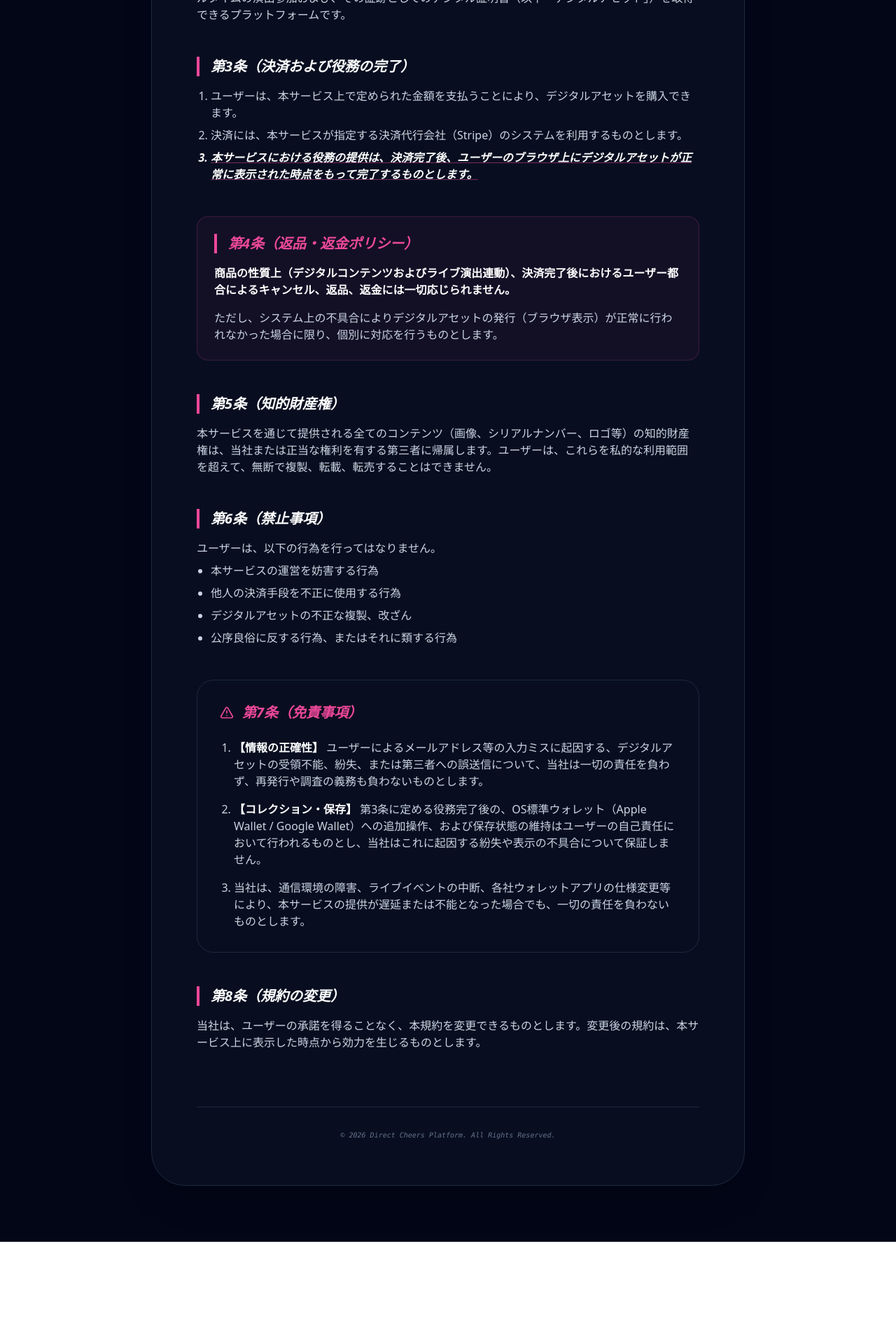
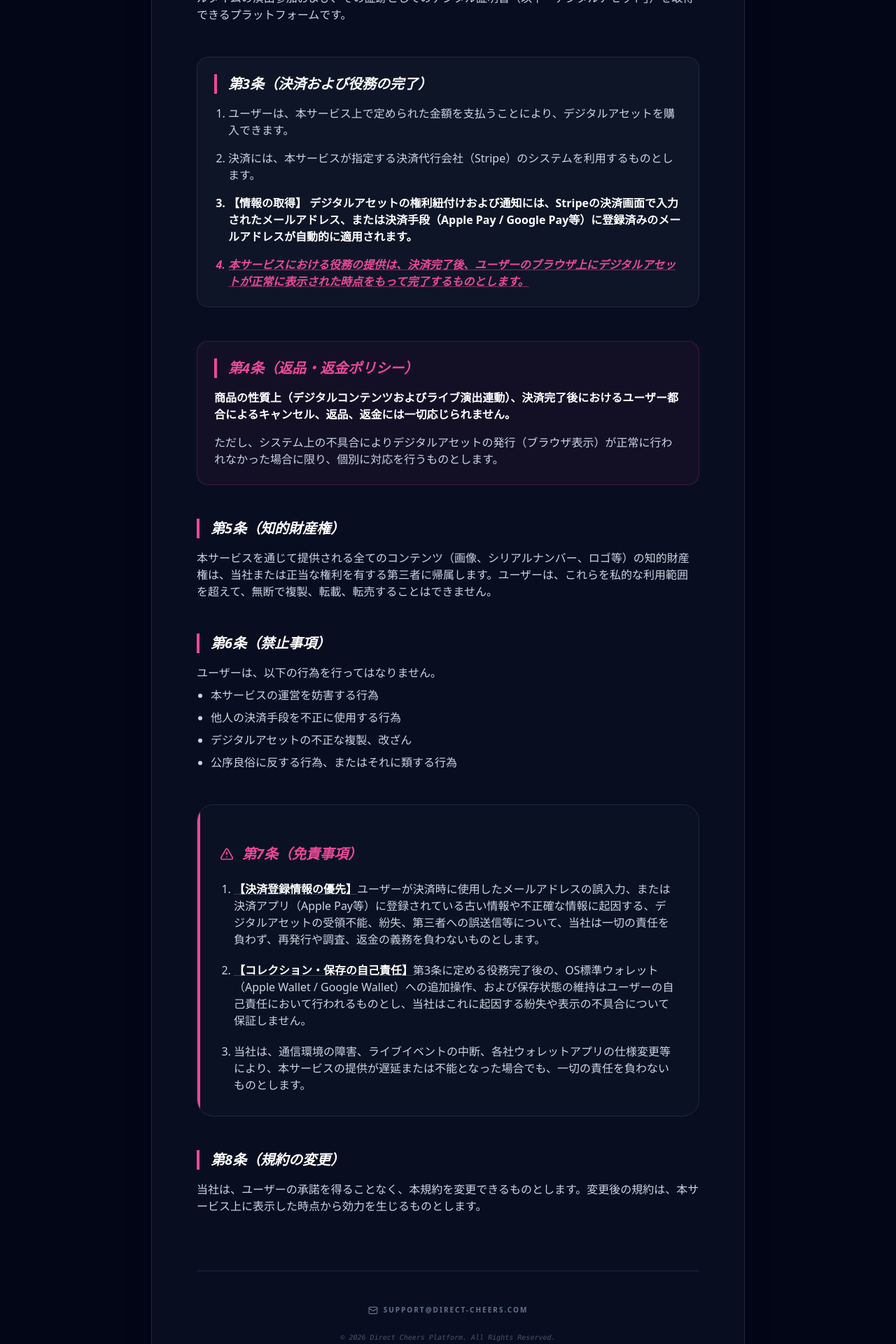
Before and after one commit to spacemindhiro/direct-cheers, a Next.js app: page /terms in a window 1280 px wide. Shown: the part 580-2500 px from the top of the page at 70% size. Before the commit the page ends 2354 px from the top, so only its background shows below. Built offline with nearby package versions, Linux system fonts and the light colour scheme.

Commit message:
terms更新サービスの定義と、入力ミスの免責

```diff
--- a/app/terms/page.tsx
+++ b/app/terms/page.tsx
@@ -1,6 +1,6 @@
 import React from 'react';
 import Link from 'next/link';
-import { ArrowLeft, ShieldCheck, AlertTriangle } from "lucide-react";
+import { ArrowLeft, ShieldCheck, AlertTriangle, Mail } from "lucide-react";
 
 export default function TermsPage() {
   return (
@@ -34,12 +34,15 @@ export default function TermsPage() {
               <p>本サービスは、ライブイベントにおいてアーティストに対し「応援（Cheers!）」を贈ることで、リアルタイムの演出参加および、その証跡としてのデジタル証明書（以下「デジタルアセット」）を取得できるプラットフォームです。</p>
             </section>
 
-            <section>
+            <section className="bg-slate-900/80 p-6 rounded-2xl border border-slate-800">
               <h2 className="text-xl font-bold text-white mb-4 italic border-l-4 border-pink-500 pl-4">第3条（決済および役務の完了）</h2>
-              <ul className="list-decimal ml-5 space-y-2">
+              <ul className="list-decimal ml-5 space-y-4">
                 <li>ユーザーは、本サービス上で定められた金額を支払うことにより、デジタルアセットを購入できます。</li>
                 <li>決済には、本サービスが指定する決済代行会社（Stripe）のシステムを利用するものとします。</li>
-                <li className="text-white font-bold italic underline decoration-pink-500/50">
+                <li className="text-white font-bold">
+                  【情報の取得】 デジタルアセットの権利紐付けおよび通知には、Stripeの決済画面で入力されたメールアドレス、または決済手段（Apple Pay / Google Pay等）に登録済みのメールアドレスが自動的に適用されます。
+                </li>
+                <li className="text-pink-500 font-black italic underline decoration-pink-500/50">
                   本サービスにおける役務の提供は、決済完了後、ユーザーのブラウザ上にデジタルアセットが正常に表示された時点をもって完了するものとします。
                 </li>
               </ul>
@@ -67,17 +70,20 @@ export default function TermsPage() {
               </ul>
             </section>
 
-            <section className="border border-slate-800 p-8 rounded-3xl space-y-6">
+            <section className="border border-slate-800 p-8 rounded-3xl space-y-6 relative overflow-hidden bg-slate-900/30">
+              <div className="absolute top-0 left-0 w-1 h-full bg-pink-500" />
               <div className="flex items-center gap-3 text-pink-500 mb-2">
                 <AlertTriangle size={20} />
                 <h2 className="text-xl font-bold italic uppercase">第7条（免責事項）</h2>
               </div>
-              <ul className="list-decimal ml-5 space-y-4">
+              <ul className="list-decimal ml-5 space-y-5">
                 <li>
-                  <span className="text-white font-bold">【情報の正確性】</span> ユーザーによるメールアドレス等の入力ミスに起因する、デジタルアセットの受領不能、紛失、または第三者への誤送信について、当社は一切の責任を負わず、再発行や調査の義務も負わないものとします。
+                  <span className="text-white font-bold underline decoration-slate-700">【決済登録情報の優先】</span>
+                  ユーザーが決済時に使用したメールアドレスの誤入力、または決済アプリ（Apple Pay等）に登録されている古い情報や不正確な情報に起因する、デジタルアセットの受領不能、紛失、第三者への誤送信等について、当社は一切の責任を負わず、再発行や調査、返金の義務を負わないものとします。
                 </li>
                 <li>
-                  <span className="text-white font-bold">【コレクション・保存】</span> 第3条に定める役務完了後の、OS標準ウォレット（Apple Wallet / Google Wallet）への追加操作、および保存状態の維持はユーザーの自己責任において行われるものとし、当社はこれに起因する紛失や表示の不具合について保証しません。
+                  <span className="text-white font-bold underline decoration-slate-700">【コレクション・保存の自己責任】</span>
+                  第3条に定める役務完了後の、OS標準ウォレット（Apple Wallet / Google Wallet）への追加操作、および保存状態の維持はユーザーの自己責任において行われるものとし、当社はこれに起因する紛失や表示の不具合について保証しません。
                 </li>
                 <li>
                   当社は、通信環境の障害、ライブイベントの中断、各社ウォレットアプリの仕様変更等により、本サービスの提供が遅延または不能となった場合でも、一切の責任を負わないものとします。
@@ -92,8 +98,14 @@ export default function TermsPage() {
 
           </div>
 
-          <div className="mt-20 pt-8 border-t border-slate-800 text-center text-slate-500 text-[10px] font-mono italic">
-            © 2026 Direct Cheers Platform. All Rights Reserved.
+          <div className="mt-20 pt-12 border-t border-slate-800 flex flex-col items-center gap-6">
+            <div className="flex items-center gap-2 text-slate-500 group">
+              <Mail size={14} />
+              <span className="text-[10px] font-bold tracking-[0.2em] uppercase transition-colors group-hover:text-pink-500">support@direct-cheers.com</span>
+            </div>
+            <div className="text-slate-600 text-[10px] font-mono italic">
+              © 2026 Direct Cheers Platform. All Rights Reserved.
+            </div>
           </div>
         </div>
       </div>
```
